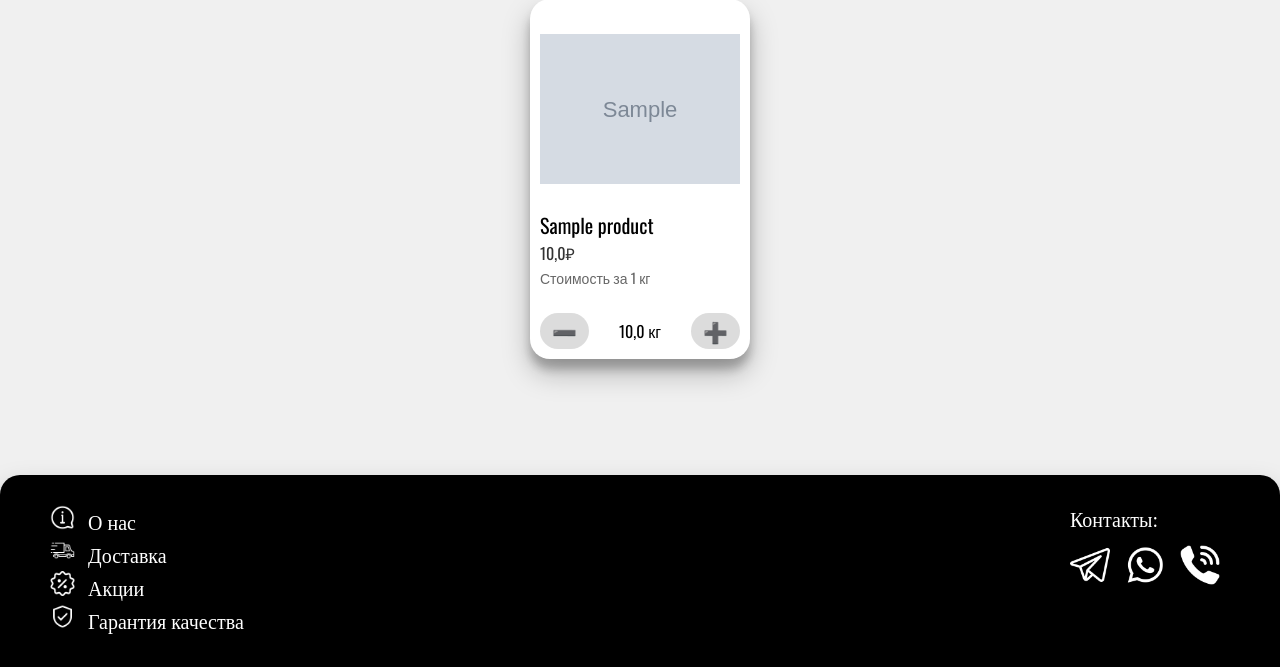
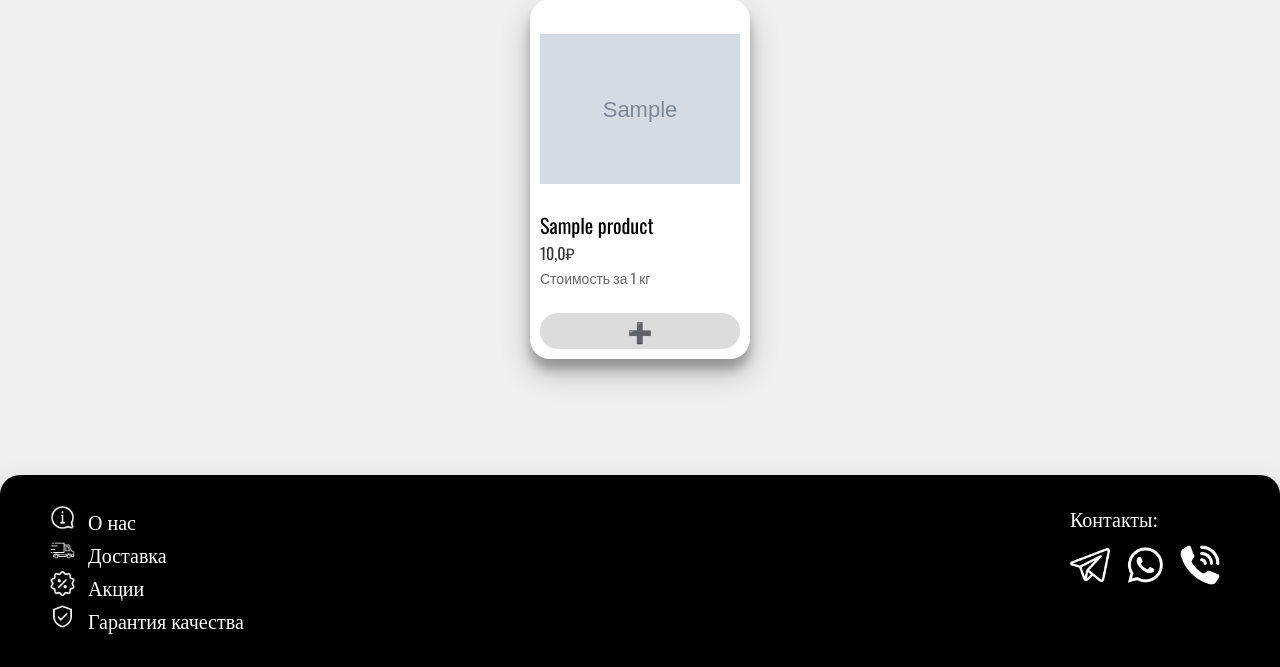
Before and after one commit to rvburov/OnlineStore, a Django app: page / in a window 1280 px wide. Shown: the part 133-800 px from the top of the page. Run offline with Django 5.2, Linux system fonts and the light colour scheme; a user stored in the database is signed in; tables that the repository leaves empty hold one stand-in row (values such as "Sample post"); grey boxes marked "Sample" are stand-in pictures.

Commit message:
Ajax add to catalog

```diff
--- a/backend/cart/context_processors.py
+++ b/backend/cart/context_processors.py
@@ -1,5 +1,4 @@
 from .models import Cart
-from catalog.models import Product
 
 def cart_total_items(request):
     if request.user.is_authenticated:
--- a/backend/catalog/templates/base.html
+++ b/backend/catalog/templates/base.html
@@ -10,7 +10,7 @@
     <link rel="stylesheet" href="{% static 'css/desktop_version/base.css' %}">
     {% block css %}{% endblock %}
 </head>
-<body>
+<body data-user-authenticated="{{ request.user.is_authenticated }}">
     <nav>
         {% include "includes/nav.html" %} <!-- Навигация -->
     </nav>
@@ -23,4 +23,5 @@
         {% include "includes/footer.html" %} <!-- Основной контент -->
     </footer>
 </body>
+<script src="{% static 'js/AJAX.js' %}"></script>
 </html>
--- a/backend/catalog/templates/catalog/product_list.html
+++ b/backend/catalog/templates/catalog/product_list.html
@@ -1,67 +1,61 @@
 {% extends "base.html" %}
 {% load static %}
-{% block title %} Главная страница {% endblock %}
+{% block title %} Каталог {% endblock %}
 {% block css %}
     <link rel="stylesheet" href="{% static 'css/desktop_version/catalog.css' %}">
 {% endblock %}
 {% block content %}
     <section class="catalog">
         {% for product in products %}
-            <figure class="product">
+            <!-- Серверный рендеринг: Убедитесь,
+             что сервер добавляет актуальный вес каждого продукта в качестве data-weight.
+             Это сделает фронтенд код более устойчивым. -->
+            <figure class="product" data-product-id="{{ product.id }}">
                 <img class="product-img" src="{{ product.image.url }}" alt="{{ product.name }}">
                 <figcaption>
                     <p class="product-name"><b>{{ product.name }}</b></p>
-                    <p class="product-price">{{ product.fix_price }}<span>&#8381;</span></p>
+                    <p class="product-price">{{ product.fix_price }}<span>₽</span></p>
                     <p class="product-weight">Стоимость за 1 кг</p>
                     {% if request.user.is_authenticated %}
-                        {% if product.id in products_in_cart %}
                         <div class="product-button-container">
                             <form action="{% url 'cart:cart_remove' product.id %}" method="POST">
                                 {% csrf_token %}
                                 <input class="product-button-delete" type="submit" name="action" value="➖">
                             </form>
+                            <p class="product-quantity">
                                 {% for cart_product in cart_products %}
                                     {% if cart_product.products_id == product.id %}
-                                    <p class="product-quantity">{{ cart_product.weight }} кг</p>
+                                        {{ cart_product.weight }} кг
                                     {% endif %}
                                 {% endfor %}
+                            </p>
                             <form action="{% url 'cart:cart_add' product.id %}" method="POST">
                                 {% csrf_token %}
-                                <input class="product-button-add" type="submit" name="action" value="➕">
+                                <input class="product-button-add" id="productButton" type="submit" name="action" value="➕">
                             </form>
                         </div>
                     {% else %}
-                            <form action="{% url 'cart:cart_add' product.id %}" method="POST">
-                                {% csrf_token %}
-                                <input class="product-button" type="submit" name="action" value="➕">
-                            </form>
-                        {% endif %}
-                    {% else %}
-                        {% if product.id|stringformat:"s" in products_in_cart %}
                         <div class="product-button-container">
                             <form action="{% url 'cart:cart_remove' product.id %}" method="POST">
                                 {% csrf_token %}
                                 <input class="product-button-delete" type="submit" name="action" value="➖">
                             </form>
+                            <p class="product-quantity">
                                 {% for cart_product in cart_products %}
                                     {% if cart_product.products_id == product.id %}
-                                    <p class="product-quantity">{{ cart_product.weight }} кг</p>
+                                        {{ cart_product.weight }} кг
                                     {% endif %}
                                 {% endfor %}
+                            </p>
                             <form action="{% url 'cart:cart_add' product.id %}" method="POST">
                                 {% csrf_token %}
-                                <input class="product-button-add" type="submit" name="action" value="➕">
+                                <input class="product-button-add" id="productButton" type="submit" name="action" value="➕">
                             </form>
                         </div>
-                        {% else %}
-                            <form action="{% url 'cart:cart_add' product.id %}" method="POST">
-                                {% csrf_token %}
-                                <input class="product-button" type="submit" name="action" value="➕">
-                            </form>
-                        {% endif %}
                     {% endif %}
                 </figcaption>
             </figure>
         {% endfor %}
     </section>
+    <script src="{% static 'js/AJAX.js' %}"></script>
 {% endblock %}
--- a/backend/static/css/desktop_version/catalog.css
+++ b/backend/static/css/desktop_version/catalog.css
@@ -47,55 +47,50 @@
     padding-bottom: 5px;
 }
 
-.product-button {
-    font-size: 20px;
-    padding: 3px 12px;
-    border-radius: 20px;
-    width: calc(100% - 20px); /* чтобы учитывать отступы */
-    cursor: pointer;
-    border: none;
-    background-color: rgb(220, 220, 220);
-    color: black;
-    margin: 5px;
+.product-quantity{
+    display: none;
+    font-size: 16px;
     position: absolute;
-    bottom: 5px;
-    left: 0;
-    right: 0;
-    margin-left: auto;
-    margin-right: auto;
+    bottom: 20px;
+    left: 50%;
+    transform: translateX(-50%);
 }
 
-.product-button:hover {
-    background-color: black;
-    color: white;
-}
-
-.product-button-container {
-    display: flex;
-    justify-content: space-between;
-    align-items: center;
-    padding: 5px;
-    position: absolute;
-    bottom: 0;
-    left: 0;
-    right: 0;
-}
-
-.product-button-delete, .product-button-add {
+.product-button-delete {
+    display: none;
     font-size: 20px;
     padding: 3px 12px;
     border-radius: 20px;
     border: none;
     cursor: pointer;
     background-color: rgb(220, 220, 220);
-    margin: 5px;
+    position: absolute;
+    bottom: 10px;
+    left: 10px;
+}
+.product-button-add {
+    font-size: 20px;
+    padding: 3px 12px;
+    border-radius: 20px;
+    border: none;
+    cursor: pointer;
+    background-color: rgb(220, 220, 220);
+    position: absolute;
+    bottom: 10px;
+    right: 10px;
+    left: 10px;
 }
 
+/* Состояние после нажатия */
+.product-button-add.fixed {
+    left: auto; /* Убираем левое смещение */
+}
 
 .product-button-add:hover {
     background-color: black;
     color: white;
 }
+
 
 .product-button-delete:hover {
     background-color: black;
--- a/backend/static/js/AJAX.js
+++ b/backend/static/js/AJAX.js
@@ -1,44 +1,132 @@
-document.querySelectorAll('.cart-product-add, .cart-product-delete').forEach(button => {
-    button.addEventListener('click', function(event) {
-        event.preventDefault();
-        const form = this.closest('form');
-        const url = form.action;
-        const csrfToken = form.querySelector('[name=csrfmiddlewaretoken]').value;
+document.addEventListener('DOMContentLoaded', function () {
+    console.log('DOMContentLoaded: Инициализация...');
 
+    // Проверяем, зарегистрирован ли пользователь
+    const isAuthenticated = document.body.dataset.userAuthenticated === 'True';
+
+    // Если пользователь зарегистрирован, очищаем данные localStorage
+    if (isAuthenticated) {
+        console.log('Пользователь зарегистрирован. Удаляем данные localStorage...');
+        Object.keys(localStorage).forEach(key => {
+            if (key.startsWith('product_')) {
+                localStorage.removeItem(key);
+                console.log(`Удалён localStorage ключ: ${key}`);
+            }
+        });
+    }
+
+    // Обрабатываем каждый контейнер с продуктом
+    document.querySelectorAll('.product').forEach(productContainer => {
+        const productId = productContainer.dataset.productId;
+
+        // Для незарегистрированного пользователя получаем вес из localStorage
+        const weight = isAuthenticated
+            ? 0
+            : parseFloat(localStorage.getItem(`product_${productId}_weight`)) || 0;
+
+        console.log(`Загружено состояние продукта ${productId}: вес = ${weight}`);
+
+        const productButton = productContainer.querySelector('.product-button-add');
+        const productDelete = productContainer.querySelector('.product-button-delete');
+        const productQuantity = productContainer.querySelector('.product-quantity');
+
+        if (weight > 0) {
+            console.log(`Продукт ${productId}: показываем элементы`);
+            productButton.classList.add('fixed');
+            productDelete.style.display = 'block';
+            productQuantity.style.display = 'block';
+        } else {
+            console.log(`Продукт ${productId}: скрываем элементы`);
+            productButton.classList.remove('fixed');
+            productDelete.style.display = 'none';
+            productQuantity.style.display = 'none';
+        }
+    });
+});
+
+// Обработчик кликов по кнопкам управления
+document.addEventListener('click', function (event) {
+    // Ищем кнопку, по которой был совершен клик
+    const button = event.target.closest(
+        '.cart-product-add, .cart-product-delete, .product-button-add, .product-button-delete'
+    );
+    if (!button) return; // Выходим, если кнопка не найдена
+    if (button.disabled) return; // Выходим, если кнопка уже заблокирована
+
+    console.log(`Клик по кнопке: ${button.className}`);
+    button.disabled = true; // Блокируем кнопку, чтобы избежать повторного клика
+    setTimeout(() => (button.disabled = false), 100); // Снимаем блокировку через 100 мс
+
+    event.preventDefault(); // Отменяем стандартное действие (например, отправку формы)
+
+    // Получаем форму и её данные
+    const form = button.closest('form');
+    const url = form.getAttribute('action'); // URL для отправки запроса
+    const csrfToken = form.querySelector('[name=csrfmiddlewaretoken]').value; // Токен CSRF для защиты
+
+    console.log(`Отправка запроса: URL = ${url}`);
     fetch(url, {
-            method: 'POST',
+        method: 'POST', // HTTP-метод запроса
         headers: {
-                'Content-Type': 'application/json',
-                'X-CSRFToken': csrfToken
+            'Content-Type': 'application/json', // Указываем, что отправляем JSON
+            'X-CSRFToken': csrfToken, // Передаём токен CSRF
         },
-            body: JSON.stringify({})
+        body: JSON.stringify({}), // Отправляем пустое тело запроса
     })
-        .then(response => response.json())
+        .then(response => response.json()) // Обрабатываем ответ сервера как JSON
         .then(data => {
-            const productElement = form.closest('.cart-product');
-            const totalPrice = document.querySelector('.sum-cart-products button');
-            const totalItems = document.querySelector('.total-items-cart');
-            const cartSection = document.querySelector('.list-cart-products');
+            console.log('Ответ сервера:', data);
+
+            // Обработка добавления или удаления продукта в корзине
+            if (button.classList.contains('cart-product-add') || button.classList.contains('cart-product-delete')) {
+                console.log('Обновляем данные корзины...');
+                const cartContainer = form.closest('.cart-product');
+                const totalItems = document.querySelector('.total-items-cart'); // Общее количество товаров
+                const totalPrice = document.querySelector('.sum-cart-products button'); // Общая цена товаров
 
                 if (data.removed) {
-                // Если продукт удалён из корзины, удаляем HTML-элемент
-                productElement.remove();
-            } else {
-                // Обновляем вес и цену
-                const productWeight = productElement.querySelector('.cart-product-weight');
-                const productPrice = productElement.querySelector('.cart-product-price');
-                productWeight.textContent = `${data.weight} кг`;
-                productPrice.textContent = `${data.price} ₽`;
+                    console.log('Продукт удалён из корзины');
+                    cartContainer.remove(); // Удаляем контейнер продукта из DOM
+
+                    // Попытка получить идентификатор продукта для очистки localStorage
+                    let productId = form.dataset.productId;
+                    if (!productId) {
+                        productId = cartContainer.dataset.productId; // Ищем в контейнере
+                    }
+                    if (!productId) {
+                        // Извлекаем productId из URL, если он не задан
+                        const urlMatch = form.action.match(/\/cart\/cart_remove\/(\d+)\//);
+                        if (urlMatch) {
+                            productId = urlMatch[1];
+                        }
                     }
 
-            // Обновляем общую стоимость
-            totalPrice.textContent = `Перейти к заказу ${data.total_price} ₽`;
+                    // Удаляем данные о весе продукта из localStorage
+                    if (productId) {
+                        localStorage.removeItem(`product_${productId}_weight`);
+                        console.log(`LocalStorage очищен для продукта ${productId}`);
+                    } else {
+                        console.error('Ошибка: productId не найден для удаления из localStorage');
+                    }
+                } else {
+                    console.log('Обновление информации о продукте в корзине');
+                    // Обновляем данные веса и цены
+                    const productWeight = cartContainer.querySelector('.cart-product-weight');
+                    const productPrice = cartContainer.querySelector('.cart-product-price');
 
-            // Обновляем количество товаров
-            totalItems.textContent = data.total_items;
+                    if (productWeight) productWeight.textContent = `${data.weight} кг`;
+                    if (productPrice) productPrice.textContent = `${data.price} ₽`;
+                }
 
-            // Если корзина пуста, показываем сообщение
+                // Обновляем общие данные корзины
+                if (totalItems) totalItems.textContent = data.total_items;
+                if (totalPrice) totalPrice.textContent = `Перейти к заказу ${data.total_price} ₽`;
+
+                // Если корзина пуста, отображаем сообщение
                 if (data.is_cart_empty) {
+                    console.log('Корзина пуста');
+                    const cartSection = document.querySelector('.list-cart-products');
+                    if (cartSection) {
                         cartSection.innerHTML = `
                             <div class="cart-logo">
                                 <p>Ваша корзина пуста!</p>
@@ -46,7 +134,37 @@ document.querySelectorAll('.cart-product-add, .cart-product-delete').forEach(but
                             </div>
                         `;
                     }
+                }
+            }
+
+            // Обновление данных каталога (для продуктов вне корзины)
+            if (button.classList.contains('product-button-add') || button.classList.contains('product-button-delete')) {
+                console.log('Обновляем данные каталога...');
+                const productContainer = form.closest('.product');
+                const productId = productContainer.dataset.productId;
+                const productButton = productContainer.querySelector('.product-button-add');
+                const productDelete = productContainer.querySelector('.product-button-delete');
+                const productQuantity = productContainer.querySelector('.product-quantity');
+
+                if (data.weight > 0) {
+                    console.log(`Продукт ${productId}: вес обновлён, новый вес = ${data.weight}`);
+                    productButton.classList.add('fixed');
+                    productDelete.style.display = 'block';
+                    productQuantity.style.display = 'block';
+                    productQuantity.textContent = `${data.weight} кг`;
+                    localStorage.setItem(`product_${productId}_weight`, data.weight); // Сохраняем данные в localStorage
+                } else {
+                    console.log(`Продукт ${productId}: вес обнулён`);
+                    productButton.classList.remove('fixed');
+                    productDelete.style.display = 'none';
+                    productQuantity.style.display = 'none';
+                    localStorage.removeItem(`product_${productId}_weight`); // Удаляем данные из localStorage
+                }
+
+                // Обновляем общее количество товаров в каталоге
+                const totalItems = document.querySelector('.total-items-cart');
+                if (totalItems) totalItems.textContent = data.total_items || 0;
+            }
         })
-        .catch(error => console.error('Ошибка при обновлении корзины:', error));
+        .catch(error => console.error('Ошибка при обновлении корзины:', error)); // Обработка ошибок
 });
-});
```
Also changed, not shown: backend/cart/templates/cart/cart.html (+7 -6 lines), backend/cart/views.py (+4 -3 lines), README.md. Lines whose indentation alone changed are shown as unchanged.
